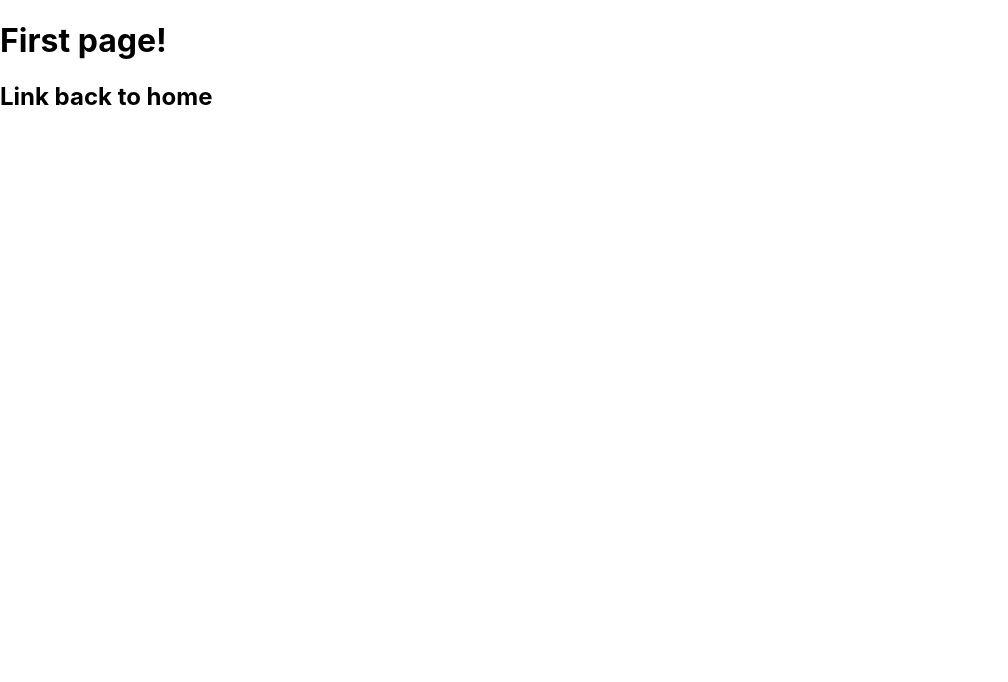
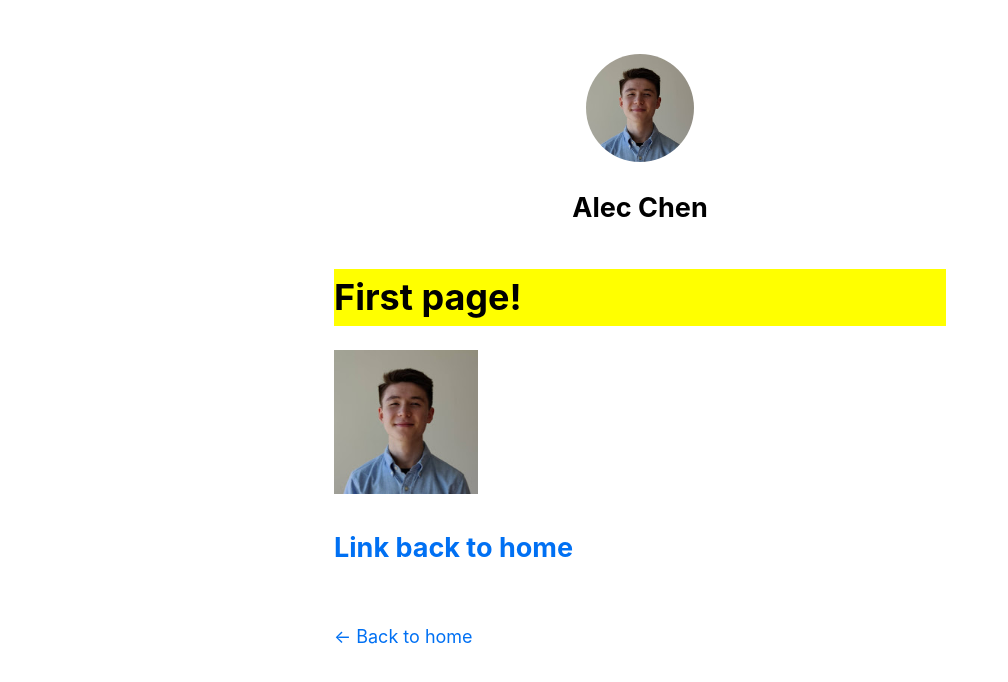
Before and after one commit to alecchendev/alecchendev.github.io, a Next.js app: page /posts/first-post in a window 1280 px wide. Shown: the top 682 px of the page, without its empty margins (0-1008 px from the left). Built offline with nearby package versions, Linux system fonts and the light colour scheme.

Commit message:
Implement styles and layout

```diff
--- /dev/null
+++ b/components/layout.js
@@ -0,0 +1,73 @@
+import Head from 'next/head'
+import Image from 'next/image'
+import styles from './layout.module.css'
+import utilStyles from '../styles/utils.module.css'
+import Link from 'next/link'
+
+const name = 'Alec Chen';
+export const siteTitle = 'Alec Chen';
+
+export default function Layout({ children, home }) {
+  return (
+    <div className={styles.container}>
+      <Head>
+        <link rel="icon" href="/favicon.ico" />
+        <meta
+          name="description"
+          content="Learn how to build a personal website using Next.js"
+        />
+        <meta
+          property="og:image"
+          content={`https://og-image.vercel.app/${encodeURI(
+            siteTitle
+          )}.png?theme=light&md=0&fontSize=75px&images=https%3A%2F%2Fassets.vercel.com%2Fimage%2Fupload%2Ffront%2Fassets%2Fdesign%2Fnextjs-black-logo.svg`}
+        />
+        <meta name="og:title" content={siteTitle} />
+        <meta name="twitter:card" content="summary_large_image" />
+      </Head>
+      <header className={styles.header}>
+        {home ? (
+          <>
+            <Image
+              priority
+              src="/images/profile.jpg"
+              className={utilStyles.borderCircle}
+              height={144}
+              width={144}
+              alt={name}
+            />
+            <h1 className={utilStyles.heading2Xl}>{name}</h1>
+          </>
+        ) : (
+          <>
+            <Link href="/">
+              <a>
+                <Image
+                  priority
+                  src="/images/profile.jpg"
+                  className={utilStyles.borderCircle}
+                  height={108}
+                  width={108}
+                  alt={name}
+                />
+              </a>
+            </Link>
+            <h2 className={utilStyles.headingLg}>
+              <Link href="/">
+                <a className={utilStyles.colorInherit}>{name}</a>
+              </Link>
+            </h2>
+          </>
+        )}
+      </header>
+      <main>{children}</main>
+      {!home && (
+        <div className={styles.backToHome}>
+          <Link href="/">
+            <a>← Back to home</a>
+          </Link>
+        </div>
+      )}
+    </div>
+  )
+}
--- /dev/null
+++ b/components/layout.module.css
@@ -0,0 +1,15 @@
+.container {
+	max-width: 36rem;
+	padding: 0 1rem;
+	margin: 3rem auto 6rem;
+}
+
+.header {
+	display: flex;
+	flex-direction: column;
+	align-items: center;
+}
+
+.backToHome {
+	margin: 3rem 0 0;
+}
--- a/pages/posts/first-post.js
+++ b/pages/posts/first-post.js
@@ -1,15 +1,34 @@
+import Head from 'next/head';
 import Link from 'next/link';
+import Image from 'next/image';
+import Layout from '../../components/layout';
 
 export default function FirstPost() {
     return (
-        <>
+        <Layout>
+        <style jsx>
+        {`
+            h1 {
+                background-color: yellow;
+            }
+        `}
+        </style>
+        <Head>
+            <title>First Post</title>
+        </Head>
         <h1>First page!</h1>
+        <Image
+            src='/images/profile.jpg'
+            width={144}
+            height={144}
+            alt={'Alec\'s propic'}
+        />
         <h2>
             <Link href='/'>
                 <a>Link back to home</a>
             </Link>
         </h2>
-        </>
+        </Layout>
 
     );
 }
--- a/styles/globals.css
+++ b/styles/globals.css
@@ -2,15 +2,27 @@
 body {
   padding: 0;
   margin: 0;
-  font-family: -apple-system, BlinkMacSystemFont, Segoe UI, Roboto, Oxygen,
-    Ubuntu, Cantarell, Fira Sans, Droid Sans, Helvetica Neue, sans-serif;
-}
-
-a {
-  color: inherit;
-  text-decoration: none;
+  font-family: -apple-system, BlinkMacSystemFont, Segoe UI, Roboto, Oxygen, Ubuntu,
+    Cantarell, Fira Sans, Droid Sans, Helvetica Neue, sans-serif;
+  line-height: 1.6;
+  font-size: 18px;
 }
 
 * {
   box-sizing: border-box;
 }
+
+a {
+  color: #0070f3;
+  text-decoration: none;
+}
+
+a:hover {
+  text-decoration: underline;
+  cursor: pointer;
+}
+
+img {
+  max-width: 100%;
+  display: block;
+}
--- /dev/null
+++ b/styles/utils.module.css
@@ -0,0 +1,52 @@
+.heading2Xl {
+	font-size: 2.5rem;
+	line-height: 1.2;
+	font-weight: 800;
+	letter-spacing: -0.05rem;
+	margin: 1rem 0;
+}
+
+.headingXl {
+	font-size: 2rem;
+	line-height: 1.3;
+	font-weight: 800;
+	letter-spacing: -0.05rem;
+	margin: 1rem 0;
+}
+
+.headingLg {
+	font-size: 1.5rem;
+	line-height: 1.4;
+	margin: 1rem 0;
+}
+
+.headingMd {
+	font-size: 1.2rem;
+	line-height: 1.5;
+}
+
+.borderCircle {
+	border-radius: 9999px;
+}
+
+.colorInherit {
+	color: inherit;
+}
+
+.padding1px {
+	padding-top: 1px;
+}
+
+.list {
+	list-style: none;
+	padding: 0;
+	margin: 0;
+}
+
+.listItem {
+	margin: 0 0 1.25rem;
+}
+
+.lightText {
+	color: #666;
+}
```
Also changed, not shown: pages/index.js (+14 -60 lines), public/images/profile.jpg (added), public/vercel.svg (deleted).
